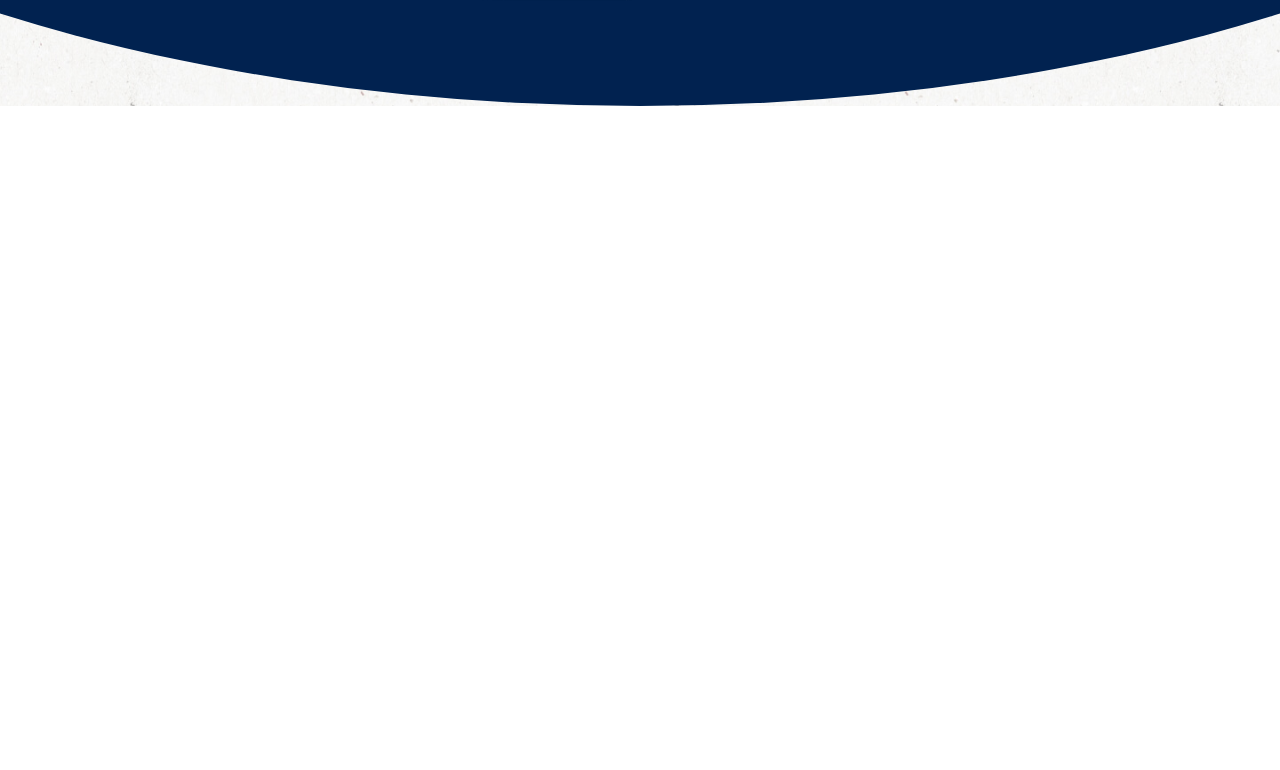
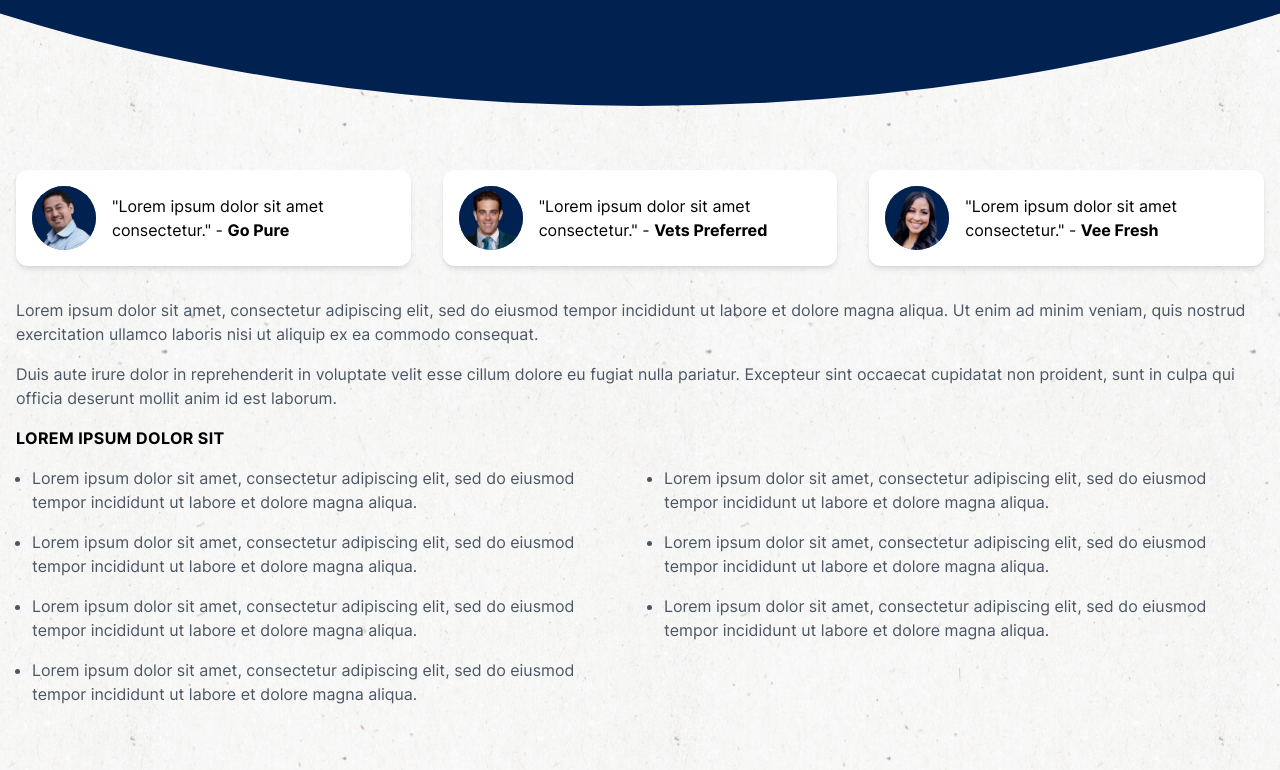
Before and after one commit to joaquinvaldezzz/lead-generation-funnel, an Astro site: page / in a window 1280 px wide. Shown: the part 694-1464 px from the top of the page. Before the commit the page ends 800 px from the top, so only its background shows below. Built offline with nearby package versions, Linux system fonts and the light colour scheme; Astro itself is replaced by a stand-in of ours.

Commit message:
Create Testimonials section

```diff
--- a/src/pages/index.astro
+++ b/src/pages/index.astro
@@ -3,9 +3,7 @@ import Layout from '../layouts/Layout.astro'
 ---
 
 <Layout title="Lead Generation Funnel">
-  <header
-    class="relative min-h-screen overflow-hidden bg-green-vogue-900 text-white md:bg-transparent"
-  >
+  <header class="relative min-h-screen overflow-hidden text-white">
     <img
       class="pointer-events-none absolute top-0 -right-1/3 max-h-screen select-none sm:-top-24 md:-top-48 lg:-top-32 lg:-right-24"
       src="/images/hyperzon-logomark.png"
@@ -51,4 +49,132 @@ import Layout from '../layouts/Layout.astro'
       </div>
     </div>
   </header>
+
+  <div class="mx-auto max-w-screen-xl px-4 py-8 md:py-16">
+    <div
+      class="grid grid-cols-1 gap-6 sm:mx-auto sm:max-w-sm lg:max-w-none lg:grid-cols-3 lg:gap-8"
+    >
+      <div class="flex items-center gap-4 rounded-xl bg-white p-4 shadow-md">
+        <div class="h-16 w-16 shrink-0 overflow-hidden rounded-full bg-gray-500">
+          <picture>
+            <source media="(min-width: 640px)" srcset="/images/avatars/avatar-go-pure@2x.jpg" />
+            <source media="(min-width: 768px)" srcset="/images/avatars/avatar-go-pure@3x.jpg" />
+            <source media="(min-width: 1024px)" srcset="/images/avatars/avatar-go-pure@4x.jpg" />
+            <img class="w-full" src="/images/avatars/avatar-go-pure@1x.jpg" alt="Go Pure" />
+          </picture>
+        </div>
+
+        <div class="grow">
+          <p>
+            "Lorem ipsum dolor sit amet consectetur." - <span class="font-bold"> Go Pure</span>
+          </p>
+        </div>
+      </div>
+
+      <div class="flex items-center gap-4 rounded-xl bg-white p-4 shadow-md">
+        <div class="h-16 w-16 shrink-0 overflow-hidden rounded-full bg-gray-500">
+          <picture>
+            <source
+              media="(min-width: 640px)"
+              srcset="/images/avatars/avatar-vets-preferred@2x.jpg"
+            />
+            <source
+              media="(min-width: 768px)"
+              srcset="/images/avatars/avatar-vets-preferred@3x.jpg"
+            />
+            <source
+              media="(min-width: 1024px)"
+              srcset="/images/avatars/avatar-vets-preferred@4x.jpg"
+            />
+            <img
+              class="w-full"
+              src="/images/avatars/avatar-vets-preferred@1x.jpg"
+              alt="Vets Preferred"
+            />
+          </picture>
+        </div>
+
+        <div class="grow">
+          <p>
+            "Lorem ipsum dolor sit amet consectetur." -
+            <span class="font-bold">Vets Preferred</span>
+          </p>
+        </div>
+      </div>
+
+      <div class="flex items-center gap-4 rounded-xl bg-white p-4 shadow-md">
+        <div class="h-16 w-16 shrink-0 overflow-hidden rounded-full bg-gray-500">
+          <picture>
+            <source media="(min-width: 640px)" srcset="/images/avatars/avatar-vee-fresh@2x.jpg" />
+            <source media="(min-width: 768px)" srcset="/images/avatars/avatar-vee-fresh@3x.jpg" />
+            <source media="(min-width: 1024px)" srcset="/images/avatars/avatar-vee-fresh@4x.jpg" />
+            <img class="w-full" src="/images/avatars/avatar-vee-fresh@1x.jpg" alt="Vee Fresh" />
+          </picture>
+        </div>
+
+        <div class="grow">
+          <p>
+            "Lorem ipsum dolor sit amet consectetur." - <span class="font-bold">Vee Fresh</span>
+          </p>
+        </div>
+      </div>
+    </div>
+
+    <div class="mt-8 space-y-4">
+      <p class="text-gray-600">
+        Lorem ipsum dolor sit amet, consectetur adipiscing elit, sed do eiusmod tempor incididunt ut
+        labore et dolore magna aliqua. Ut enim ad minim veniam, quis nostrud exercitation ullamco
+        laboris nisi ut aliquip ex ea commodo consequat.
+      </p>
+
+      <p class="text-gray-600">
+        Duis aute irure dolor in reprehenderit in voluptate velit esse cillum dolore eu fugiat nulla
+        pariatur. Excepteur sint occaecat cupidatat non proident, sunt in culpa qui officia deserunt
+        mollit anim id est laborum.
+      </p>
+
+      <h2 class="font-bold uppercase tracking-wide">Lorem ipsum dolor sit</h2>
+
+      <div class="grid grid-cols-1 gap-4 text-gray-600 md:grid-cols-2">
+        <ul class="list-disc space-y-4 pl-4">
+          <li>
+            Lorem ipsum dolor sit amet, consectetur adipiscing elit, sed do eiusmod tempor
+            incididunt ut labore et dolore magna aliqua.
+          </li>
+
+          <li>
+            Lorem ipsum dolor sit amet, consectetur adipiscing elit, sed do eiusmod tempor
+            incididunt ut labore et dolore magna aliqua.
+          </li>
+
+          <li>
+            Lorem ipsum dolor sit amet, consectetur adipiscing elit, sed do eiusmod tempor
+            incididunt ut labore et dolore magna aliqua.
+          </li>
+
+          <li>
+            Lorem ipsum dolor sit amet, consectetur adipiscing elit, sed do eiusmod tempor
+            incididunt ut labore et dolore magna aliqua.
+          </li>
+        </ul>
+
+        <ul class="list-disc space-y-4 pl-4">
+          <li>
+            Lorem ipsum dolor sit amet, consectetur adipiscing elit, sed do eiusmod tempor
+            incididunt ut labore et dolore magna aliqua.
+          </li>
+
+          <li>
+            Lorem ipsum dolor sit amet, consectetur adipiscing elit, sed do eiusmod tempor
+            incididunt ut labore et dolore magna aliqua.
+          </li>
+
+          <li>
+            Lorem ipsum dolor sit amet, consectetur adipiscing elit, sed do eiusmod tempor
+            incididunt ut labore et dolore magna aliqua.
+          </li>
+        </ul>
+      </div>
+    </div>
+  </div>
 </Layout>
```
